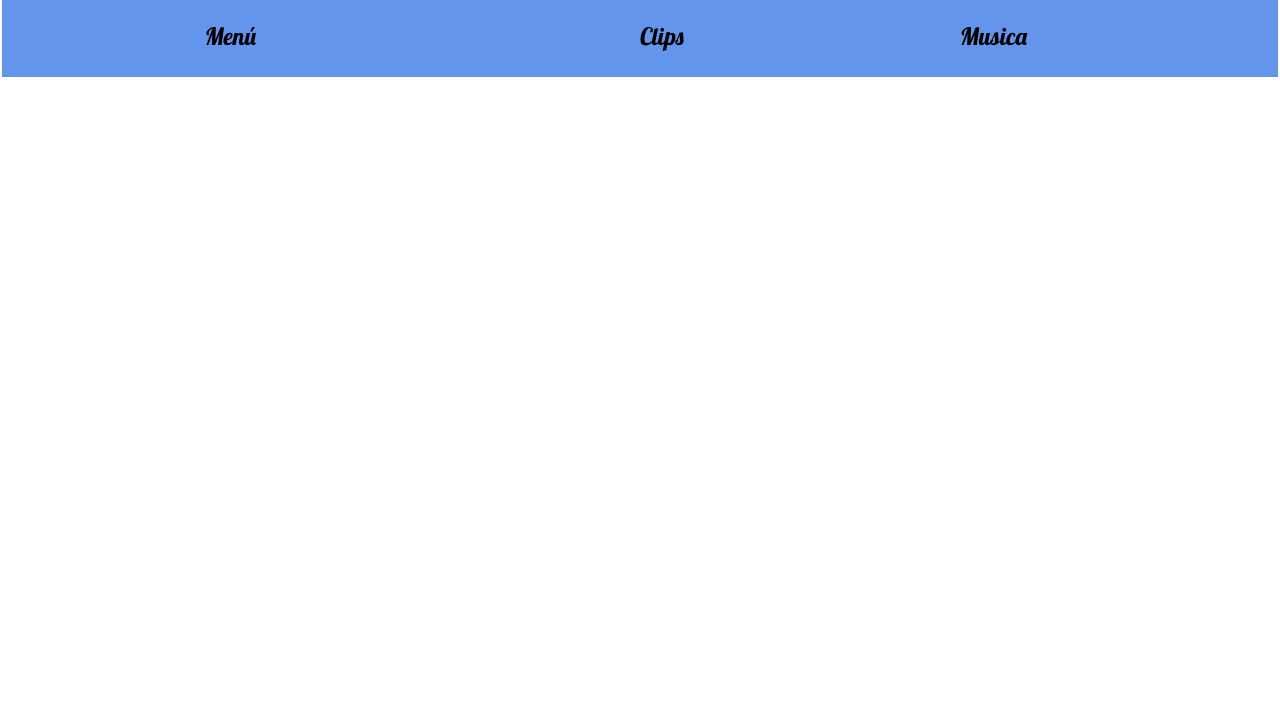
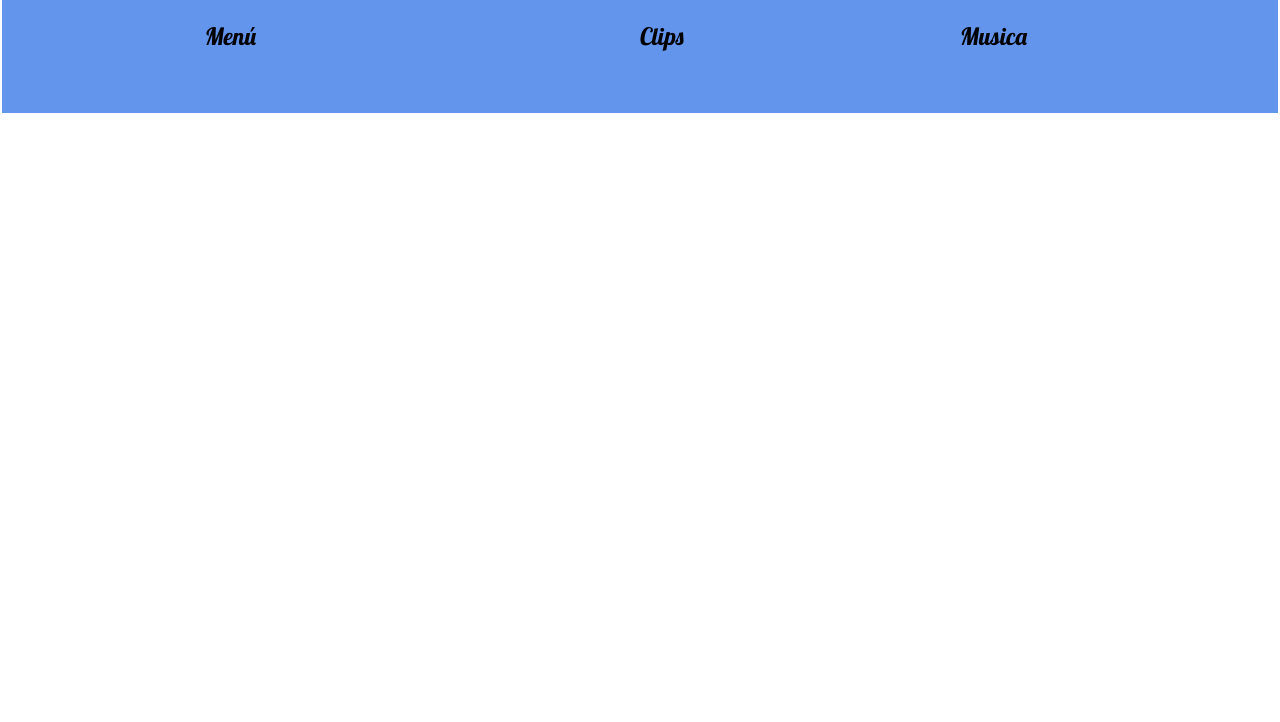
Before and after one commit to cesarmanuel123/pagina-principiante, a plain HTML site: page menu.html in a window 1280 px wide. Shown: the part 78-800 px from the top of the page. Drawn offline with nearby package versions, Linux system fonts and the light colour scheme; a web font is replaced by a local one.

Commit message:
Update stylesheet.css

```diff
--- a/stylesheet.css
+++ b/stylesheet.css
@@ -1,7 +1,3 @@
-*{
-    padding: 0px;
-    margin: 0px;
-}
 ul{
     width: 0em;
     height: 5em;
```
